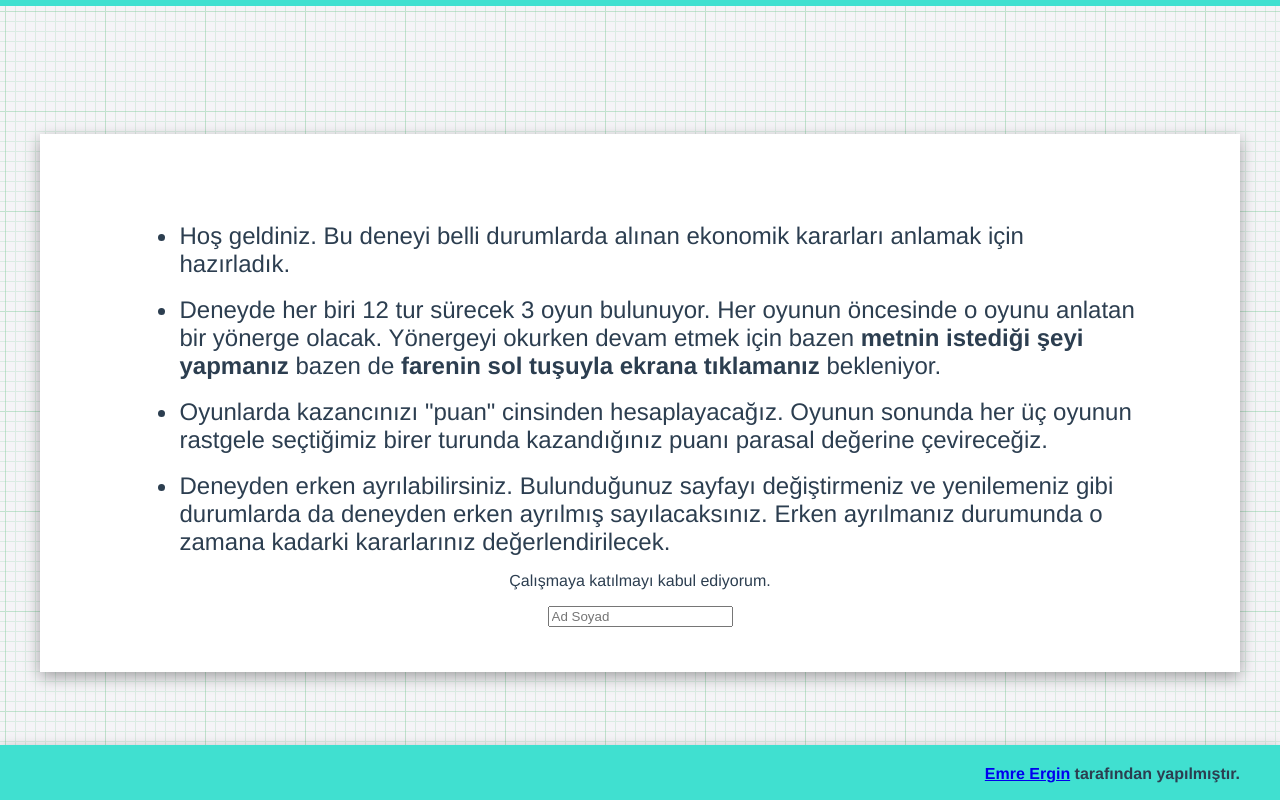
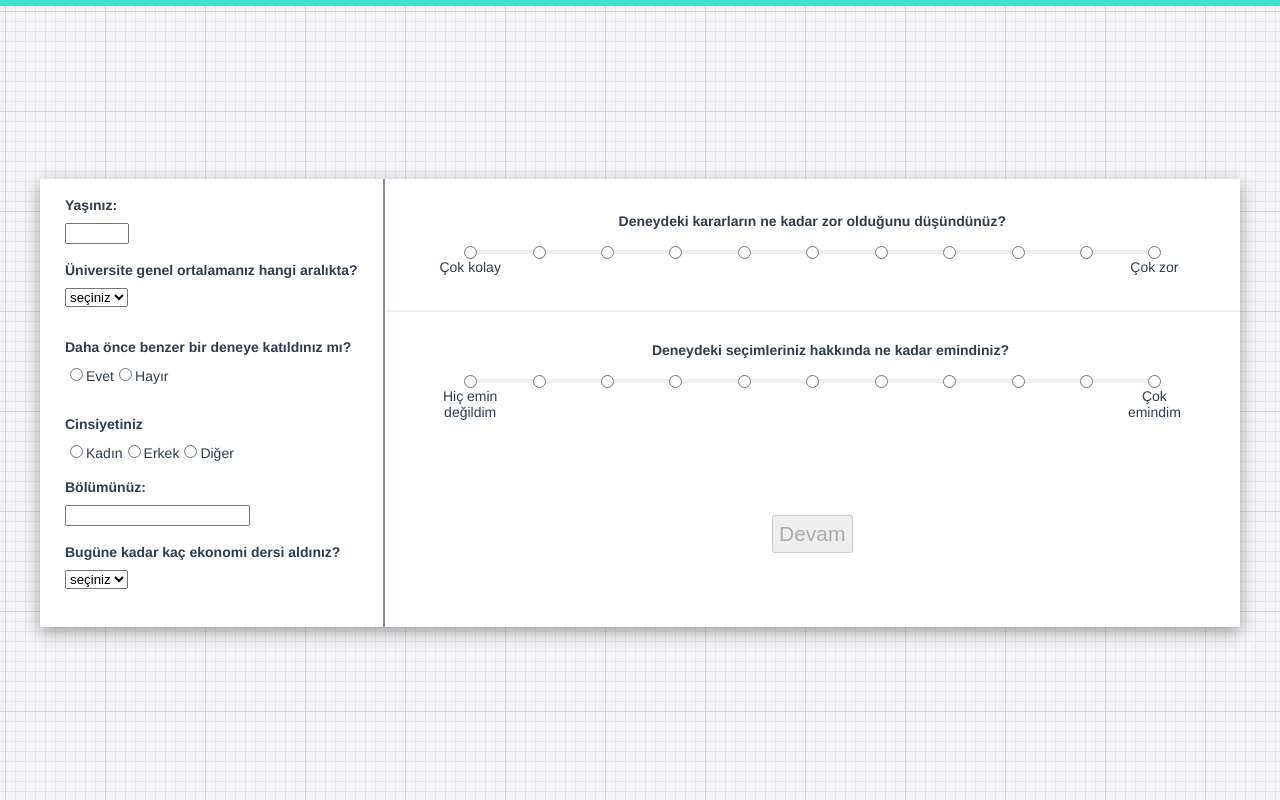
Before and after one commit to emrergin/prudence-labversion, a Vue app: page / in a window 1280 px wide. Built offline with nearby package versions, Linux system fonts and the light colour scheme; what vue-uuid would draw is missing.

Commit message:
candidate for final

```diff
--- a/src/App.vue
+++ b/src/App.vue
@@ -86,7 +86,7 @@ export default {
   },
   data() {
     return {
-      currentPhase: `intro`,
+      currentPhase: `dem`,
       store,
       endOfExperiment: false,
       treatments: null,
--- a/src/components/DemographicQuestions.vue
+++ b/src/components/DemographicQuestions.vue
@@ -41,7 +41,7 @@
         </div>
         <div >
             <label for="bolum" class="label">Bölümünüz: </label>
-            <input id="bolum" v-model="dep"/>
+            <input id="bolum" v-model="dep" required/>
         </div>
         <div >
             <label for="ders" class="label">Bugüne kadar kaç ekonomi dersi aldınız?</label>
@@ -153,7 +153,7 @@
         </ul>
         <div>
             <button type="button" @click="finishPart" class="stepButton"
-            :disabled="age === '' || gpa === '' || preExp=== '' || sex === '' || econ==='' || diff==='' || sure === ''"
+            :disabled="age === '' || gpa === '' || preExp=== '' || sex === '' || econ==='' || diff==='' || sure === '' || dep=== ''"
             >
                 <span>Devam</span>
             </button>
--- a/src/components/GPSQuestions.vue
+++ b/src/components/GPSQuestions.vue
@@ -744,7 +744,7 @@
     stairPatienceMap.set(65,[63,66]);
     stairPatienceMap.set(71,[69,72]);
     stairPatienceMap.set(77,[76,79]);
-    stairPatienceMap.set(84,[86,92]);
+    stairPatienceMap.set(84,[82,86]);
 
 
 </script>
--- a/src/components/ResultScreen.vue
+++ b/src/components/ResultScreen.vue
@@ -19,9 +19,9 @@
     <p>İsminiz: {{ store.isim }}</p>
 
 
-    <p>Birinci oyundan ödeme yapmak üzere {{ store.chosenRounds[0] }}. tur seçildi.</p>
-    <p>İkinci oyundan ödeme yapmak üzere {{ store.chosenRounds[1] }}. tur seçildi.</p>
-    <p>Üçüncü oyundan ödeme yapmak üzere {{ store.chosenRounds[2] }}. tur seçildi.</p>
+    <p>Birinci oyundan ödeme yapmak üzere {{ store.chosenRounds[0] }}. tur seçildi. O turdaki kazancınız: {{store.veriler[store.chosenRounds[0]-1][4]}} </p>
+    <p>İkinci oyundan ödeme yapmak üzere {{ store.chosenRounds[1] }}. tur seçildi. O turdaki kazancınız: {{store.veriler[(store.veriler.length)/3+store.chosenRounds[1]-1][4]}}</p>
+    <p>Üçüncü oyundan ödeme yapmak üzere {{ store.chosenRounds[2] }}. tur seçildi. O turdaki kazancınız: {{store.veriler[2*(store.veriler.length)/3+store.chosenRounds[2]-1][4]}}</p>
 
     <p>Toplam kazancınız: {{ store.kazanc }}</p>
 
--- a/src/components/ScoreTable.vue
+++ b/src/components/ScoreTable.vue
@@ -1,19 +1,5 @@
 <template>
   <ul class="plainList" id="oyunVerileri">
-    <!-- <li>
-      <span>Toplam Kazanç </span
-      ><span class="veriKare" id="topKazanc">{{ totalRevenue }}</span>
-    </li>
-    <li>
-      <span>Toplam Kayıp </span
-      ><span class="veriKare" id="topKayip">{{ totalLoss }}</span>
-    </li>
-    <li>
-      <span>Net Kazanç </span
-      ><span class="veriKare" id="netKazanc">{{
-        totalRevenue - totalLoss
-      }}</span>
-    </li> -->
     <li>
       <span>Tur </span
       ><span class="veriKare" id="oyunRound">{{
@@ -21,7 +7,7 @@
       }}</span>
     </li>
     <li>
-    <span>Deney </span
+    <span>Oyun </span
       ><span class="veriKare" id="currentGame">{{
         currentGame + `/` + `3`
       }}</span>
@@ -31,8 +17,6 @@
 <script>
 export default {
   props: [
-    // `totalRevenue`,
-    // `totalLoss`,
     `currentGame`,
     `currentRound`,
     `totalRounds`,
--- a/src/functions/updateData.js
+++ b/src/functions/updateData.js
@@ -21,7 +21,7 @@ function updateData() {
     `https://prudencetemperance.herokuapp.com/api/kisiveri`,
     putMethod
   ).catch((err) => console.log(err));
-  console.log(someData);
+  // console.log(someData);
 }
 
 export default updateData;
```
